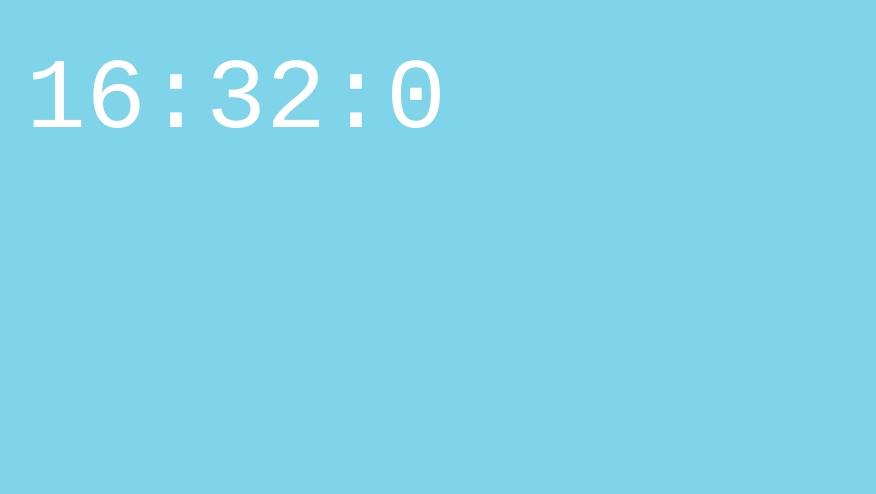
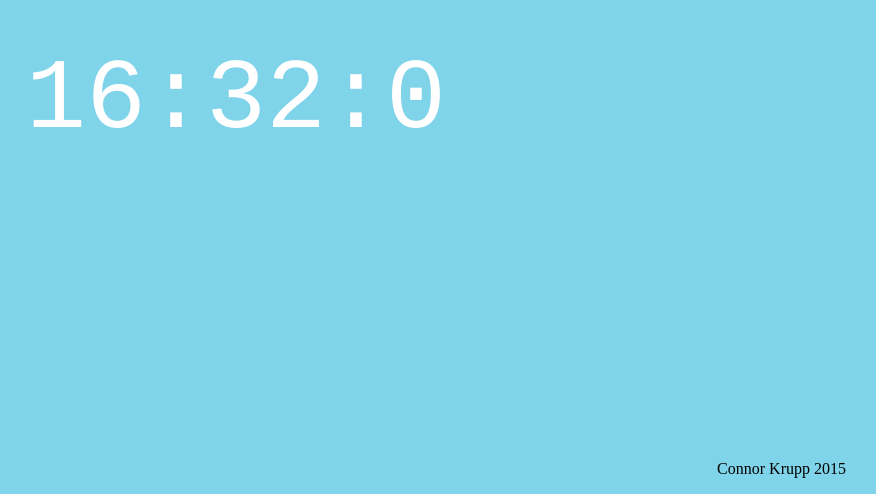
Before and after one commit to connorkrupp/JS-Clock, a plain HTML site: page index.html in a window 1280 px wide. Shown: the part 306-800 px from the top of the page, without its empty margins (404-1280 px from the left). Drawn offline with nearby package versions, Linux system fonts and the light colour scheme.

Commit message:
Added name to footer

```diff
--- a/css/style.css
+++ b/css/style.css
@@ -22,3 +22,9 @@ body {
 	font-family: courier, monospace;
 	font-size: 100px;
 }
+
+footer {
+	position: absolute;
+	bottom: 0;
+	right: 30px;
+}
--- a/index.html
+++ b/index.html
@@ -14,5 +14,8 @@
     <div class='clock'>
     	<p id="time"></p>
     </div>
+    <footer>
+    	<p>Connor Krupp 2015</p>
+    </footer>
 </body>
 </html>
```
